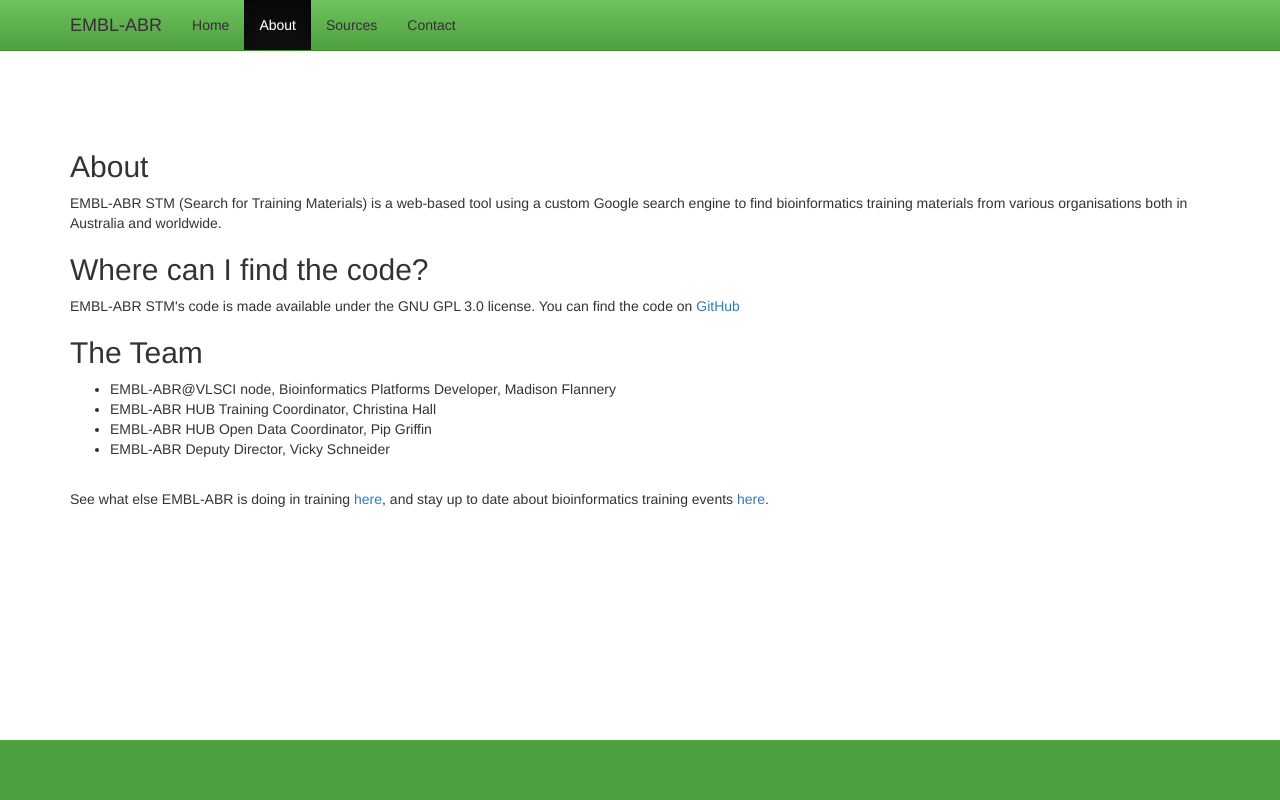
After one commit to EMBL-ABR/EMBL-ABR-STM, a Django app: page /about/ in a window 1280 px wide. The commit adds this page. Run offline with Django 3.2, Linux system fonts and the light colour scheme; some libraries are stand-ins or nearby versions.

Commit message:
Added about page, bug fix for base html.

```diff
--- /dev/null
+++ b/STM/EMBL_ABR_STM/templates/about.html
@@ -0,0 +1,30 @@
+{% extends "base.html" %}
+{% load static %}
+{% block content %}
+
+
+<div class="container" role="main">
+    <h2>About</h2>
+    <p>EMBL-ABR STM (Search for Training Materials) is a web-based tool using
+        a custom Google search engine to find bioinformatics training materials
+        from various organisations both in Australia and worldwide.</br></p>
+
+    <h2>Where can I find the code?</h2>
+    <p>EMBL-ABR STM's code is made available under the GNU GPL 3.0 license. You can find the code on
+        <a href="https://github.com/EMBL-ABR/EMBL-ABR-STM">GitHub</a></p>
+
+    <h2>The Team</h2>
+    <ul>
+        <li>EMBL-ABR@VLSCI node, Bioinformatics Platforms Developer, Madison Flannery</li>
+        <li>EMBL-ABR HUB Training Coordinator, Christina Hall</li>
+        <li>EMBL-ABR HUB Open Data Coordinator, Pip Griffin</li>
+        <li>EMBL-ABR Deputy Director, Vicky Schneider</li>
+    </ul></br>
+
+    <p>See what else EMBL-ABR is doing in training
+        <a href="https://www.embl-abr.org.au/training/">here</a>,
+        and stay up to date about bioinformatics training events
+        <a href="http://www.embl-abr.org.au/about/events">here</a>.</p>
+</div> <!-- /container -->
+
+{% endblock %}
--- a/STM/EMBL_ABR_STM/templates/base.html
+++ b/STM/EMBL_ABR_STM/templates/base.html
@@ -52,10 +52,33 @@
         </div>
         <div id="navbar" class="navbar-collapse collapse">
           <ul class="nav navbar-nav">
-            <li class="active"><a href="/">Home</a></li>
-            <li><a href="about.html">About</a></li>
-            <li><a href="sources.html">Sources</a></li>
-            <li><a href="contact.html">Contact</a></li>
+            {% if active_page == "index" %}
+            <li class="active">
+            {% else %}
+            <li>
+            {% endif %}
+            <a href="/">Home</a></li>
+
+            {% if active_page == "about" %}
+            <li class="active">
+            {% else %}
+            <li>
+            {% endif %}
+            <a href="/about">About</a></li>
+
+            {% if active_page == "sources" %}
+            <li class="active">
+            {% else %}
+            <li>
+            {% endif %}
+            <a href="/sources">Sources</a></li>
+
+            {% if active_page == "contact" %}
+            <li class="active">
+            {% else %}
+            <li>
+            {% endif %}
+            <a href="/contact">Contact</a></li>
           </ul>
         </div><!--/.nav-collapse -->
       </div>
--- a/STM/EMBL_ABR_STM/urls.py
+++ b/STM/EMBL_ABR_STM/urls.py
@@ -4,4 +4,5 @@ from . import views
 
 urlpatterns = [
     url(r'^$', views.index, name='index'),
+    url(r'^about/$', views.about, name='about'),
 ]
--- a/STM/EMBL_ABR_STM/views.py
+++ b/STM/EMBL_ABR_STM/views.py
@@ -7,5 +7,11 @@ from django.http import HttpResponse
 
 def index(request):
     template = loader.get_template('index.html')
-    context = {}
+    context = {"active_page" : "index"}
     return HttpResponse(template.render(context, request))
+
+def about(request):
+    template = loader.get_template('about.html')
+    context = {"active_page" : "about"}
+    return HttpResponse(template.render(context, request))
+    return HttpResponse(template.render(context, request))
```
